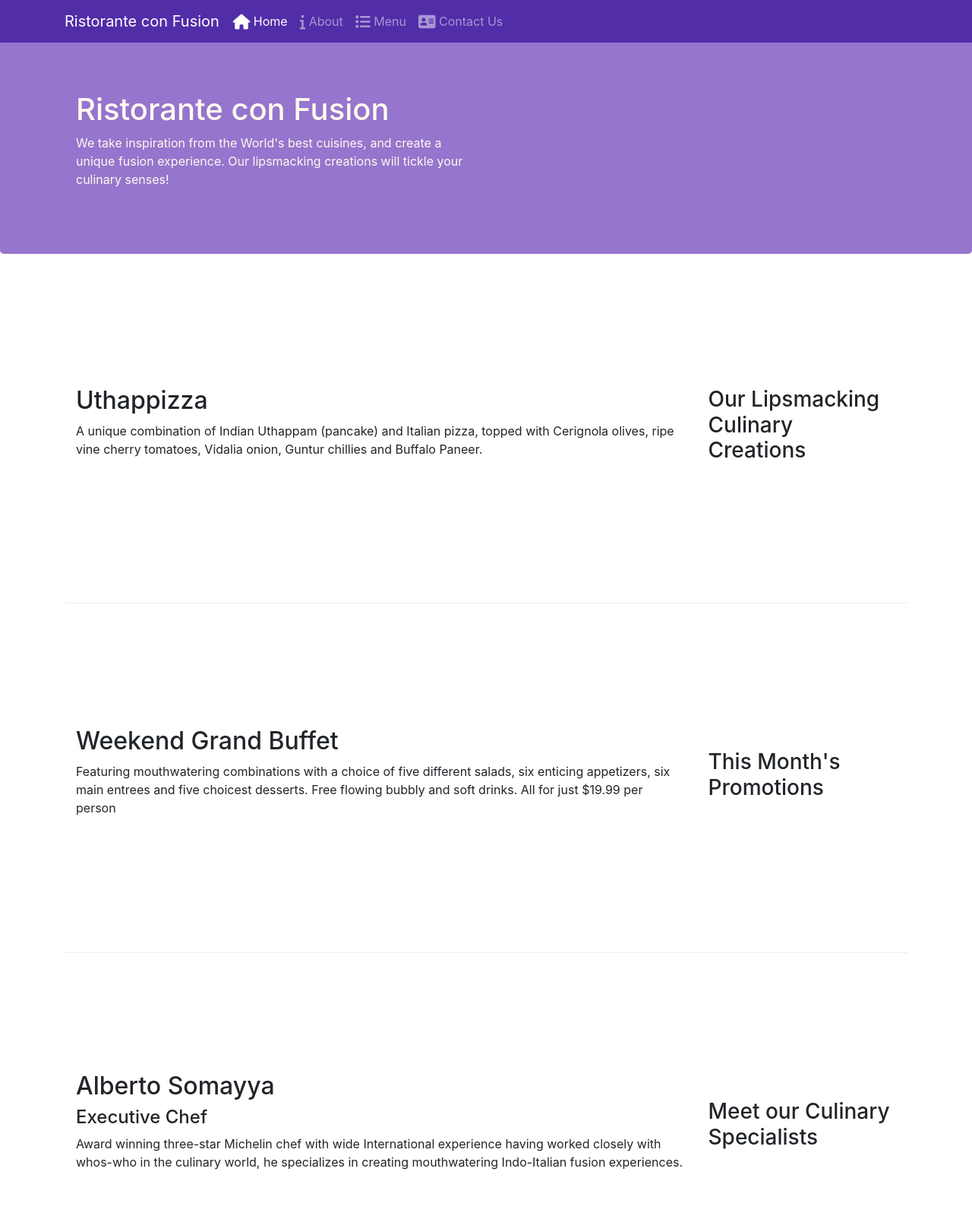
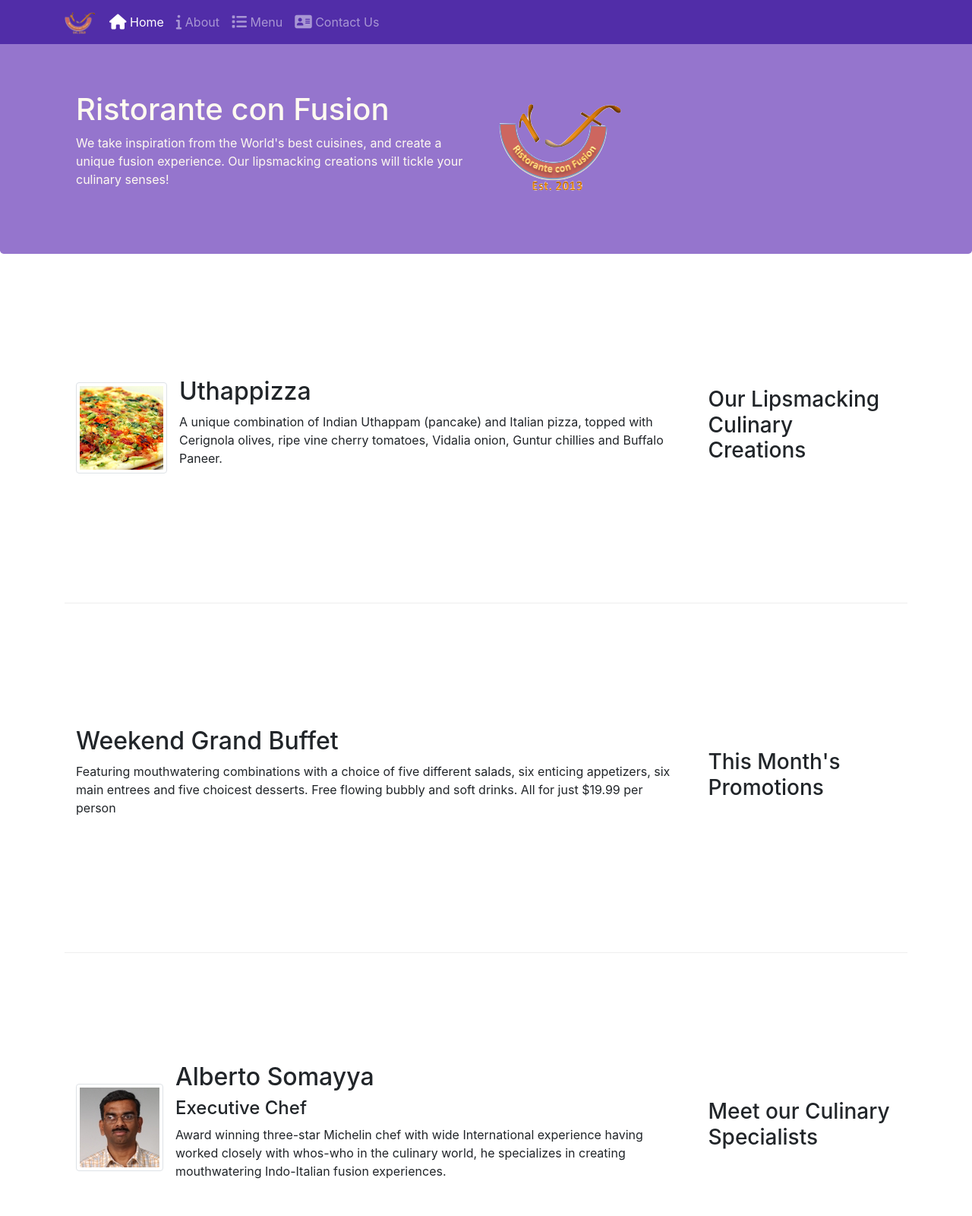
Before and after one commit to AhmedHassan97/confusion, a plain HTML site: page index.html in a window 1280 px wide. Shown: the top 1600 px of the page at 76% size. Drawn offline with nearby package versions, Linux system fonts and the light colour scheme.

Commit message:
images and media

```diff
--- a/index.html
+++ b/index.html
@@ -33,7 +33,7 @@
       <button class="navbar-toggler" type="button" data-toggle="collapse" data-target="#navbarNav" aria-controls="navbarNav" aria-expanded="false" aria-label="Toggle navigation">
         <span class="navbar-toggler-icon"></span>
       </button>
-      <a class="navbar-brand mr-auto" href="#">Ristorante con Fusion</a>
+      <a class="navbar-brand mr-auto" href="#"><img src="img/logo.png" height="30" width="41"></a>
       <div class="collapse navbar-collapse" id="navbarNav">
         <ul class="navbar-nav mr-auto mycystom">
           <li class="nav-item active">
@@ -60,8 +60,9 @@
                     <h1>Ristorante con Fusion</h1>
                     <p>We take inspiration from the World's best cuisines, and create a unique fusion experience. Our lipsmacking creations will tickle your culinary senses!</p>
                 </div>
-                <div class="col-12 col-sm">
-                </div>
+                <div class="col-12 col-sm align-self-center">
+                  <img src="img/logo.png" class="img-fluid">
+              </div>
             </div>
         </div>
     </header>
@@ -72,9 +73,18 @@
                 <h3>Our Lipsmacking Culinary Creations</h3>
             </div>
             <div class="col col-sm order-sm-first col-md">
-                <h2>Uthappizza</h2>
-                <p>A unique combination of Indian Uthappam (pancake) and Italian pizza, topped with Cerignola olives, ripe vine cherry tomatoes, Vidalia onion, Guntur chillies and Buffalo Paneer.</p>
+              <div class="media">
+                <img class="d-flex mr-3 img-thumbnail align-self-center"
+                        src="img/uthappizza.png" alt="Uthappizza">
+                <div class="media-body">
+                    <h2 class="mt-0">Uthappizza</h2>
+                    <p class="d-none d-sm-block">A unique combination of Indian Uthappam (pancake) and
+                        Italian pizza, topped with Cerignola olives, ripe vine
+                        cherry tomatoes, Vidalia onion, Guntur chillies and
+                        Buffalo Paneer.</p>
+                </div>
             </div>
+          </div>
         </div>
 
 
@@ -93,9 +103,19 @@
                 <h3>Meet our Culinary Specialists</h3>
             </div>
             <div class="col col-sm order-sm-first col-md">
-                <h2>Alberto Somayya</h2>
-                <h4>Executive Chef</h4>
-                <p>Award winning three-star Michelin chef with wide International experience having worked closely with whos-who in the culinary world, he specializes in creating mouthwatering Indo-Italian fusion experiences. </p>
+              <div class="media">
+                <img class="d-flex mr-3 img-thumbnail align-self-center"
+                        src="img/alberto.png" alt="Alberto Somayya">
+                <div class="media-body">
+                    <h2 class="mt-0">Alberto Somayya</h2>
+                    <h4>Executive Chef</h4>
+                    <p class="d-none d-sm-block">Award winning three-star Michelin chef with wide
+                        International experience having worked closely with
+                        whos-who in the culinary world, he specializes in
+                        creating mouthwatering Indo-Italian fusion experiences.
+                        </p>
+                </div>
+            </div>
             </div>
         </div>
     </div>
```
Also changed, not shown: aboutus.html (+4 -3 lines), contactus.html (+3 -2 lines), img/alberto.png (added), img/buffet.png (added), img/logo.png (added), img/restaurant-logo-template-260nw-1254530365.webp (added), img/uthappizza.png (added), 2 other files.
